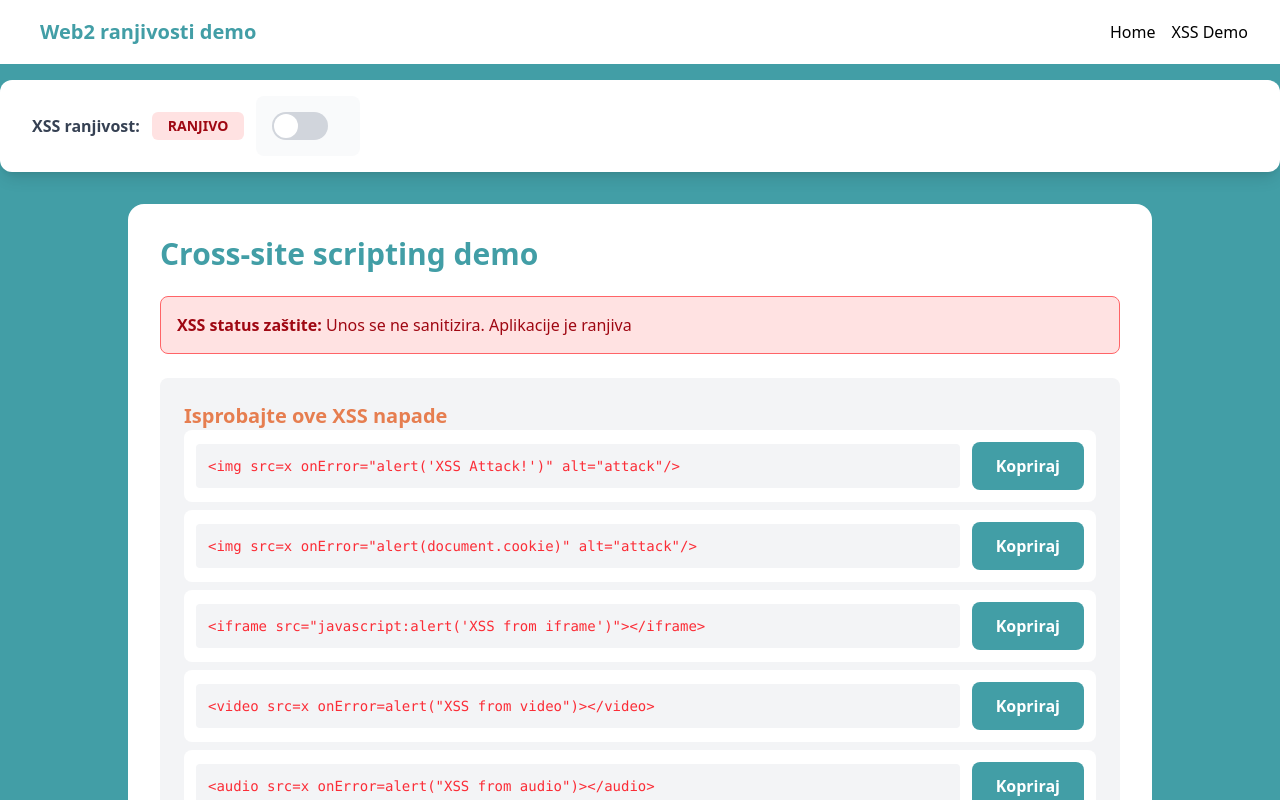
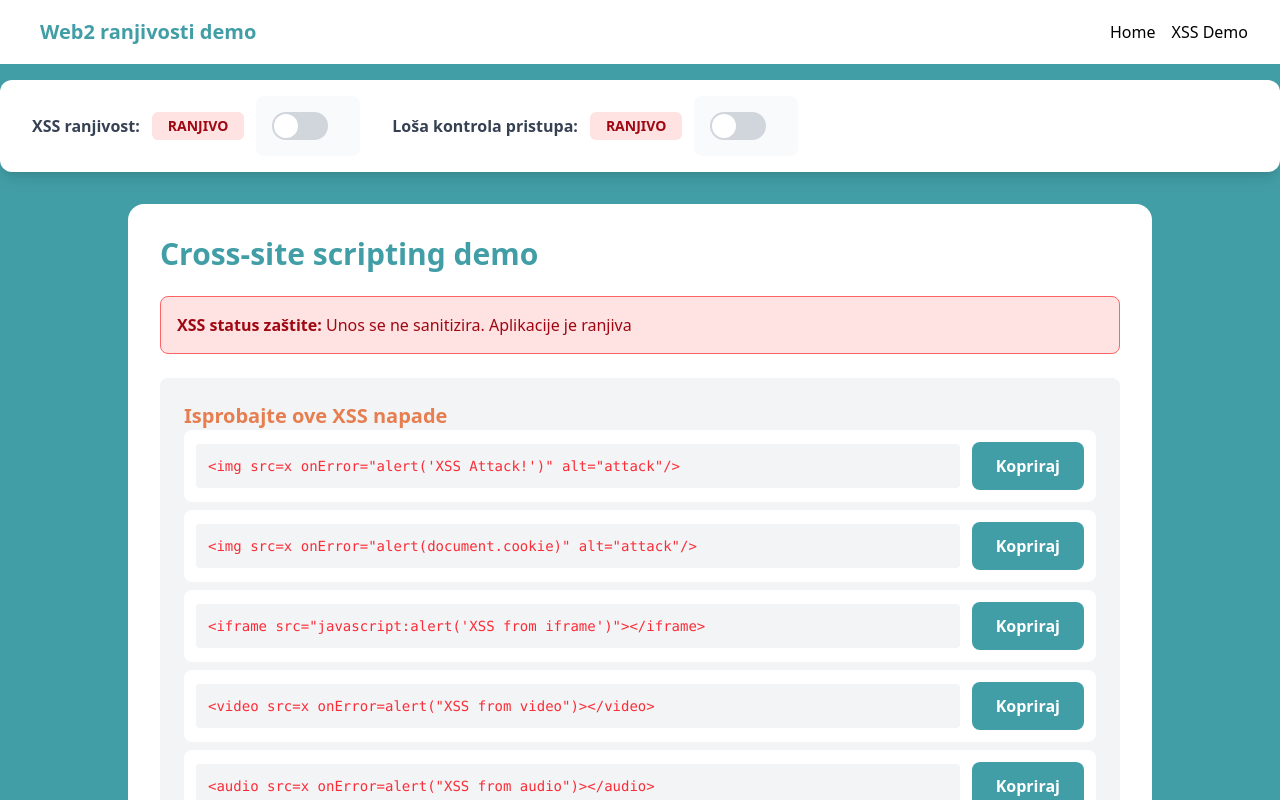
Before and after one commit to dominikpavelic/web2-project2, a React (Vite) app in the folder client/: page /xss-demo in a window 1280 px wide. Shown: the top 800 px of the page. Built offline with nearby package versions, Linux system fonts and the light colour scheme; no server answers.

Commit message:
add access control flag to security config and context

```diff
--- a/client/src/components/SecurityStatus.tsx
+++ b/client/src/components/SecurityStatus.tsx
@@ -2,7 +2,7 @@ import { useSecurity } from "hooks";
 import { Toggle } from "./Toggle.tsx";
 
 const SecurityStatus = () => {
-    const {config, toggleXSSProtection} = useSecurity();
+    const {config, toggleXSSProtection, toggleAccessControl} = useSecurity();
 
     return (
         <div className="bg-white max-w-7xl mx-auto px-8 py-4 rounded-xl shadow-lg mt-4 flex gap-8 flex-wrap">
@@ -19,6 +19,19 @@ const SecurityStatus = () => {
                 </span>
                 <Toggle checked={config.xssProtection} onChange={toggleXSSProtection} label={""}/>
             </div>
+            <div className="flex items-center gap-3">
+                <span className="font-semibold text-gray-700">Loša kontrola pristupa:</span>
+                <span
+                    className={`px-4 py-1 rounded-md font-bold text-sm ${
+                        config.accessControlEnabled
+                            ? 'bg-green-100 text-green-800'
+                            : 'bg-red-100 text-red-800'
+                    }`}
+                >
+                  {config.accessControlEnabled ? 'ZAŠTIĆENO' : 'RANJIVO'}
+                </span>
+                <Toggle checked={config.accessControlEnabled} onChange={toggleAccessControl} label={""}/>
+            </div>
         </div>
     )
 }
--- a/client/src/contexts/SecurityContext.tsx
+++ b/client/src/contexts/SecurityContext.tsx
@@ -7,6 +7,7 @@ interface SecurityContextType {
     config: SecurityConfig;
     loading: boolean;
     toggleXSSProtection: (enabled: boolean) => Promise<void>;
+    toggleAccessControl: (enabled: boolean) => Promise<void>;
     refreshConfig: () => Promise<void>;
 }
 
@@ -16,6 +17,7 @@ const SecurityContext = createContext<SecurityContextType | undefined>(undefined
 const SecurityProvider = ({children}: { children: ReactNode }) => {
     const [config, setConfig] = useState<SecurityConfig>({
         xssProtection: false,
+        accessControlEnabled: false,
     });
     const [loading, setLoading] = useState(true);
 
@@ -39,9 +41,14 @@ const SecurityProvider = ({children}: { children: ReactNode }) => {
         await refreshConfig();
     }
 
+    const toggleAccessControl = async (enabled: boolean) => {
+        await configApi.updateAccessControl(enabled);
+        await refreshConfig();
+    }
+
     return (
         <SecurityContext.Provider
-            value={{config, loading, toggleXSSProtection, refreshConfig}}
+            value={{config, loading, toggleXSSProtection, toggleAccessControl, refreshConfig}}
         >
             {children}
         </SecurityContext.Provider>
--- a/client/src/pages/Home.tsx
+++ b/client/src/pages/Home.tsx
@@ -5,7 +5,7 @@ import { useSecurity } from "hooks";
 
 const Home: React.FC = () => {
 
-    const {config, toggleXSSProtection} = useSecurity();
+    const {config, toggleXSSProtection, toggleAccessControl} = useSecurity();
 
     return (
         <div className="space-y-8">
@@ -47,18 +47,18 @@ const Home: React.FC = () => {
                     <div className="bg-gray-100 rounded-md flex items-center gap-2 p-2">
                         <p className="font-semibold">Trenutni status:</p>
                         <span className={`font-bold rounded-md  px-4 py-2  ${
-                            config.xssProtection
+                            config.accessControlEnabled
                                 ? 'bg-green-100 text-green-800'
                                 : 'bg-red-100 text-red-800'
                         }`}>
-                            {config.xssProtection ? "Zaštićeno" : "Ranjivo"}
+                            {config.accessControlEnabled ? "Zaštićeno" : "Ranjivo"}
                         </span>
                     </div>
 
                     <div>
                         <Toggle
-                            checked={false}
-                            onChange={()=> console.log('Toggle Access Control')}
+                            checked={config.accessControlEnabled}
+                            onChange={toggleAccessControl}
                             label={"Uključi kontrolu pristupa"}
                         />
                     </div>
--- a/client/src/services/api.ts
+++ b/client/src/services/api.ts
@@ -38,6 +38,11 @@ const configApi = {
     updateXSSProtection: async (enabled: boolean) => {
         const response = await api.post('/config/xss', {enabled});
         return response.data;
+    },
+
+    updateAccessControl: async (enabled: boolean) => {
+        const response = await api.post('/config/access-control', {enabled});
+        return response.data;
     }
 }
 
--- a/client/src/types/securityConfig.ts
+++ b/client/src/types/securityConfig.ts
@@ -1,5 +1,6 @@
 interface SecurityConfig {
     xssProtection: boolean;
+    accessControlEnabled: boolean;
 }
 
 export type { SecurityConfig };
```
